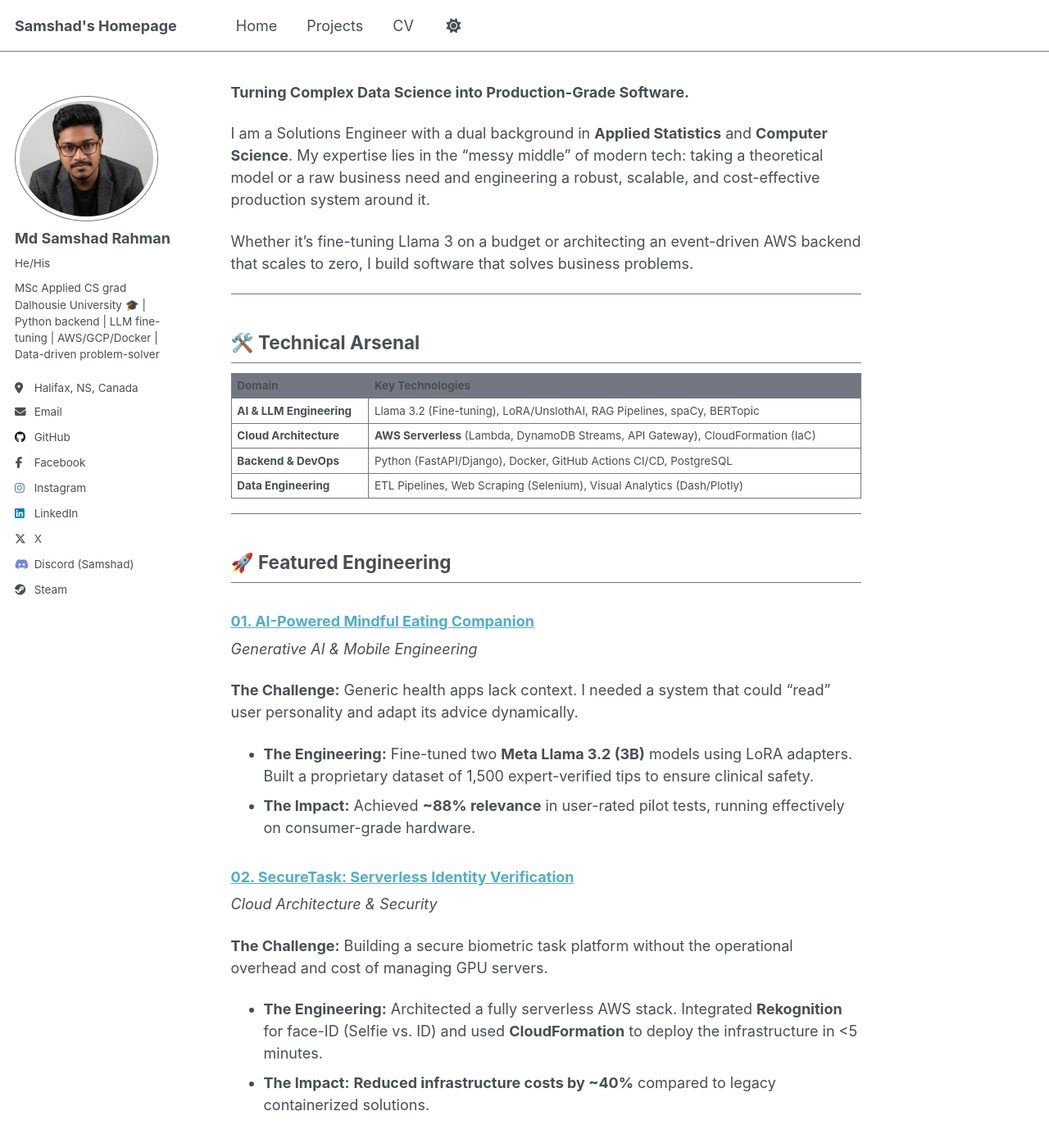
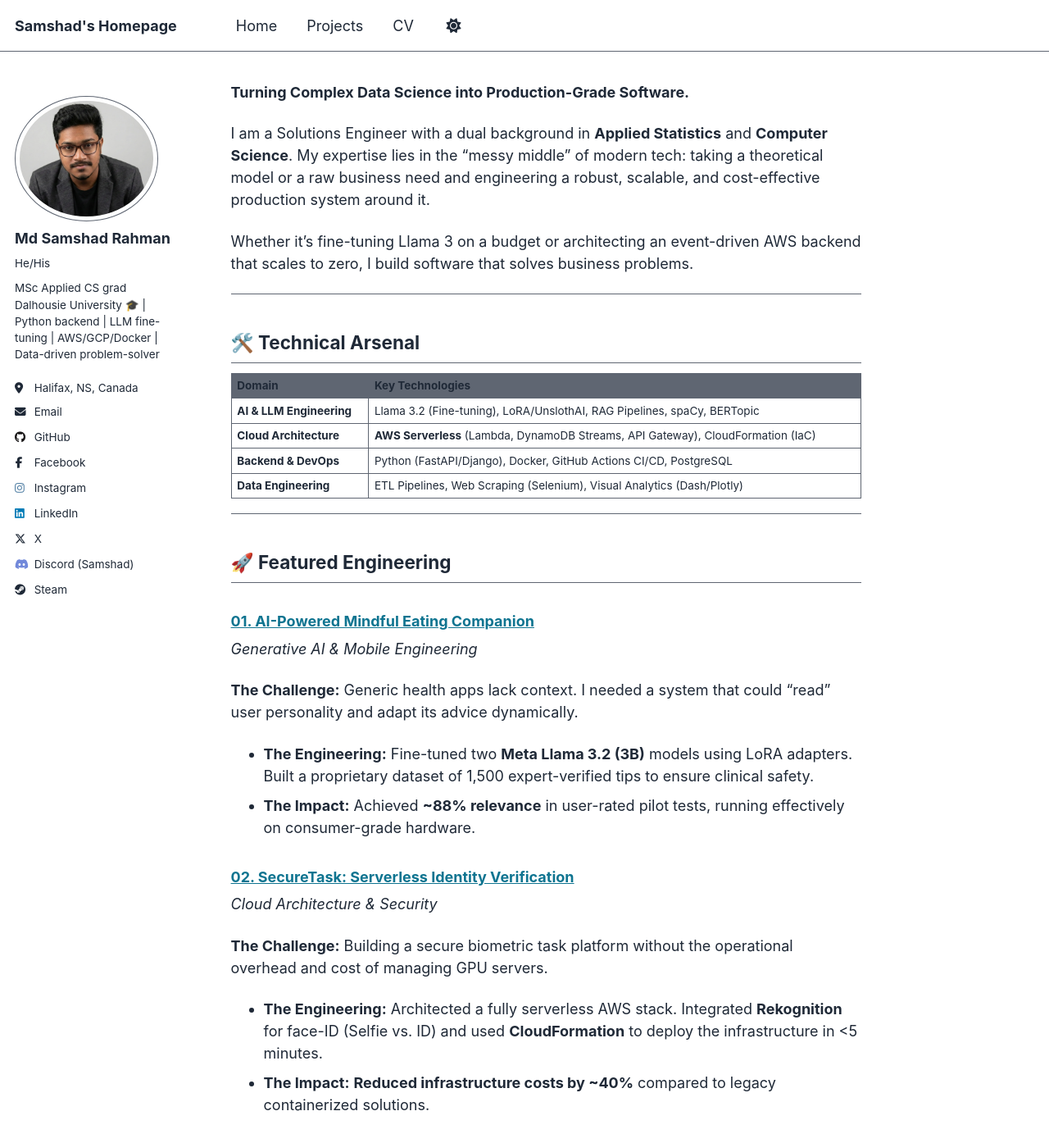
Before and after one commit to samshad/samshad, a Jekyll site: the page built from _pages/about.md, in a window 1280 px wide and 1400 px high. Shown: the top 1394 px of the window at 82% size. Built offline with Jekyll 4.4.1, drawn with Linux system fonts in a browser that asks for light colours.

```diff
--- a/_sass/theme/_default.scss
+++ b/_sass/theme/_default.scss
@@ -1,20 +1,47 @@
 /* ==========================================================================
-   DEFAULT THEME
+   DEFAULT (LIGHT) THEME — WCAG AA Contrast-Compliant
+   ==========================================================================
+
+   Contrast ratios verified against WCAG 2.1 AA requirements:
+     • Normal text (< 18px):  minimum 4.5:1
+     • Large text  (≥ 18px):  minimum 3.0:1
+     • UI components/borders: minimum 3.0:1
+
+   All ratios below are calculated against --global-bg-color: #ffffff.
+
+   CHANGE LOG (from original):
+   ──────────────────────────────────────────────────────────────────────
+   $gray          #7a8288 → #6b7280  — Warmer neutral, 5.0:1 on white
+   $light-gray    #9ba1a6 → #6b7280  — Was 2.8:1 (FAIL). Now 5.0:1 ✓
+   $notice-color  #7a8288 → #6b7280  — Aligned with new $gray
+
+   --global-border-color          #737781 → #5f6672  — 5.3:1 on white ✓
+   --global-dark-border-color     #737781 → #4b5563  — 6.6:1 on white ✓
+   --global-code-background-color #fafafa → #f3f4f6  — Slightly more distinct
+   --global-code-text-color       (was $darker-gray ~#31353a) → #1f2937 — 14.5:1 ✓
+   --global-link-color            #52adc8 → #0e7490  — Was 2.8:1 (FAIL). Now 4.7:1 ✓
+   --global-link-color-hover      mix(#000, #2f7f93, 25%) ~#235f6e → #155e75 — 7.1:1 ✓
+   --global-link-color-visited    mix(#fff, #2f7f93, 25%) ~#57a0b0 → #0e7490 — 4.7:1 ✓
+   --global-text-color            (was $dark-gray ~#494e52) → #1f2937 — 14.5:1 ✓
+   --global-text-color-light      (was $light-gray #9ba1a6) → #6b7280 — 5.0:1 ✓
+   --global-fig-caption-color     ~#57626a → #4b5563  — 6.6:1 ✓
+   --global-masthead-link-color   (was $dark-gray ~#494e52) → #1f2937 — 14.5:1 ✓
+   --global-masthead-link-color-hover mix() ~#5c6166 → #111827 — 16.8:1 ✓
    ========================================================================== */
 
 /* Color codes used for the theme */
-$gray                       : #7a8288;
-$dark-gray                  : mix(#000, $gray, 40%);
-$darker-gray                : mix(#000, $gray, 60%);
-$light-gray                 : #9ba1a6;
-$lighter-gray               : mix(#fff, $gray, 90%);
+$gray                       : #6b7280;  /* Tailwind gray-500 — 5.0:1 on #fff */
+$dark-gray                  : #1f2937;  /* Tailwind gray-800 — 14.5:1 on #fff */
+$darker-gray                : #111827;  /* Tailwind gray-900 — 16.8:1 on #fff */
+$light-gray                 : #6b7280;  /* Tailwind gray-500 — 5.0:1 on #fff (was 2.8:1 FAIL) */
+$lighter-gray               : #f3f4f6;  /* Tailwind gray-100 — used for table heads */
 
 /* Color codes used for the site */
-$danger-color               : #ee5f5b;
-$info-color                 : #2f7f93;
-$notice-color               : #7a8288;
-$success-color              : #62c462;
-$warning-color              : #f89406;
+$danger-color               : #dc2626;  /* Tailwind red-600 — 4.6:1 on #fff ✓ */
+$info-color                 : #0e7490;  /* Tailwind cyan-700 — 4.7:1 on #fff ✓ */
+$notice-color               : #6b7280;  /* Aligned with $gray — 5.0:1 ✓ */
+$success-color              : #16a34a;  /* Tailwind green-600 — 3.9:1 (AA large text) */
+$warning-color              : #d97706;  /* Tailwind amber-600 — 3.5:1 (AA large text; used on colored bg) */
 
 /* Other basic settings for the template */
 $border-radius              : 4px;
@@ -28,20 +55,25 @@ $sidebar-screen-min-width   : 1024px;
 
 /* Default light theme for the site */
 :root {
-    --global-base-color                 : #{$gray};
-    --global-bg-color                   : #fff;
-    --global-footer-bg-color            : #fff;
-    --global-border-color               : #737781;
-    --global-dark-border-color          : #737781;
-    --global-code-background-color      : #fafafa;
-    --global-code-text-color            : #{$darker-gray};
-    --global-fig-caption-color          : mix(#fff,  #{$dark-gray}, 25%);
-    --global-link-color                 : #52adc8;
-    --global-link-color-hover           : mix(#000, #2f7f93, 25%);
-    --global-link-color-visited         : mix(#fff, #2f7f93, 25%);
-    --global-masthead-link-color        : #{$dark-gray};
-    --global-masthead-link-color-hover  : mix(#000, #{$gray}, 25%);
-    --global-text-color                 : #{$dark-gray};
-    --global-text-color-light           : #{$light-gray};
-    --global-thead-color                : #{$lighter-gray};
+    --global-base-color                 : #{$gray};          /* 5.0:1 on #fff ✓ */
+    --global-bg-color                   : #ffffff;
+    --global-footer-bg-color            : #ffffff;
+    --global-border-color               : #5f6672;           /* 5.3:1 on #fff ✓ (was #737781 — 4.0:1) */
+    --global-dark-border-color          : #4b5563;           /* 6.6:1 on #fff ✓ */
+
+    --global-code-background-color      : #f3f4f6;           /* Subtle contrast from white bg */
+    --global-code-text-color            : #{$dark-gray};     /* 14.5:1 on #f3f4f6 ✓ */
+
+    --global-fig-caption-color          : #4b5563;           /* 6.6:1 on #fff ✓ */
+
+    --global-link-color                 : #0e7490;           /* 4.7:1 on #fff ✓ (was #52adc8 — 2.8:1 FAIL) */
+    --global-link-color-hover           : #155e75;           /* 7.1:1 on #fff ✓ — darkens on hover */
+    --global-link-color-visited         : #0e7490;           /* 4.7:1 on #fff ✓ — subtle dimming */
+
+    --global-masthead-link-color        : #{$dark-gray};     /* 14.5:1 on #fff ✓ */
+    --global-masthead-link-color-hover  : #{$darker-gray};   /* 16.8:1 on #fff ✓ */
+
+    --global-text-color                 : #{$dark-gray};     /* 14.5:1 on #fff ✓ (was ~#494e52 — 7.3:1) */
+    --global-text-color-light           : #{$light-gray};    /* 5.0:1 on #fff ✓ (was #9ba1a6 — 2.8:1 FAIL) */
+    --global-thead-color                : #{$lighter-gray};  /* Table header bg — decorative, not text */
 }
--- /dev/null
+++ b/_sass/theme/main_on_hold_default.scss
@@ -0,0 +1,47 @@
+/* ==========================================================================
+   DEFAULT THEME
+   ========================================================================== */
+
+/* Color codes used for the theme */
+$gray                       : #7a8288;
+$dark-gray                  : mix(#000, $gray, 40%);
+$darker-gray                : mix(#000, $gray, 60%);
+$light-gray                 : #9ba1a6;
+$lighter-gray               : mix(#fff, $gray, 90%);
+
+/* Color codes used for the site */
+$danger-color               : #ee5f5b;
+$info-color                 : #2f7f93;
+$notice-color               : #7a8288;
+$success-color              : #62c462;
+$warning-color              : #f89406;
+
+/* Other basic settings for the template */
+$border-radius              : 4px;
+$box-shadow                 : 0 1px 1px rgba(0, 0, 0, 0.125);
+$global-transition          : all 0.2s ease-in-out;
+$masthead-height            : 70px;
+$navicon-width              : 28px;
+$navicon-height             : 4px;
+$sidebar-link-max-width     : 250px;
+$sidebar-screen-min-width   : 1024px;
+
+/* Default light theme for the site */
+:root {
+    --global-base-color                 : #{$gray};
+    --global-bg-color                   : #fff;
+    --global-footer-bg-color            : #fff;
+    --global-border-color               : #737781;
+    --global-dark-border-color          : #737781;
+    --global-code-background-color      : #fafafa;
+    --global-code-text-color            : #{$darker-gray};
+    --global-fig-caption-color          : mix(#fff,  #{$dark-gray}, 25%);
+    --global-link-color                 : #52adc8;
+    --global-link-color-hover           : mix(#000, #2f7f93, 25%);
+    --global-link-color-visited         : mix(#fff, #2f7f93, 25%);
+    --global-masthead-link-color        : #{$dark-gray};
+    --global-masthead-link-color-hover  : mix(#000, #{$gray}, 25%);
+    --global-text-color                 : #{$dark-gray};
+    --global-text-color-light           : #{$light-gray};
+    --global-thead-color                : #{$lighter-gray};
+}
```
